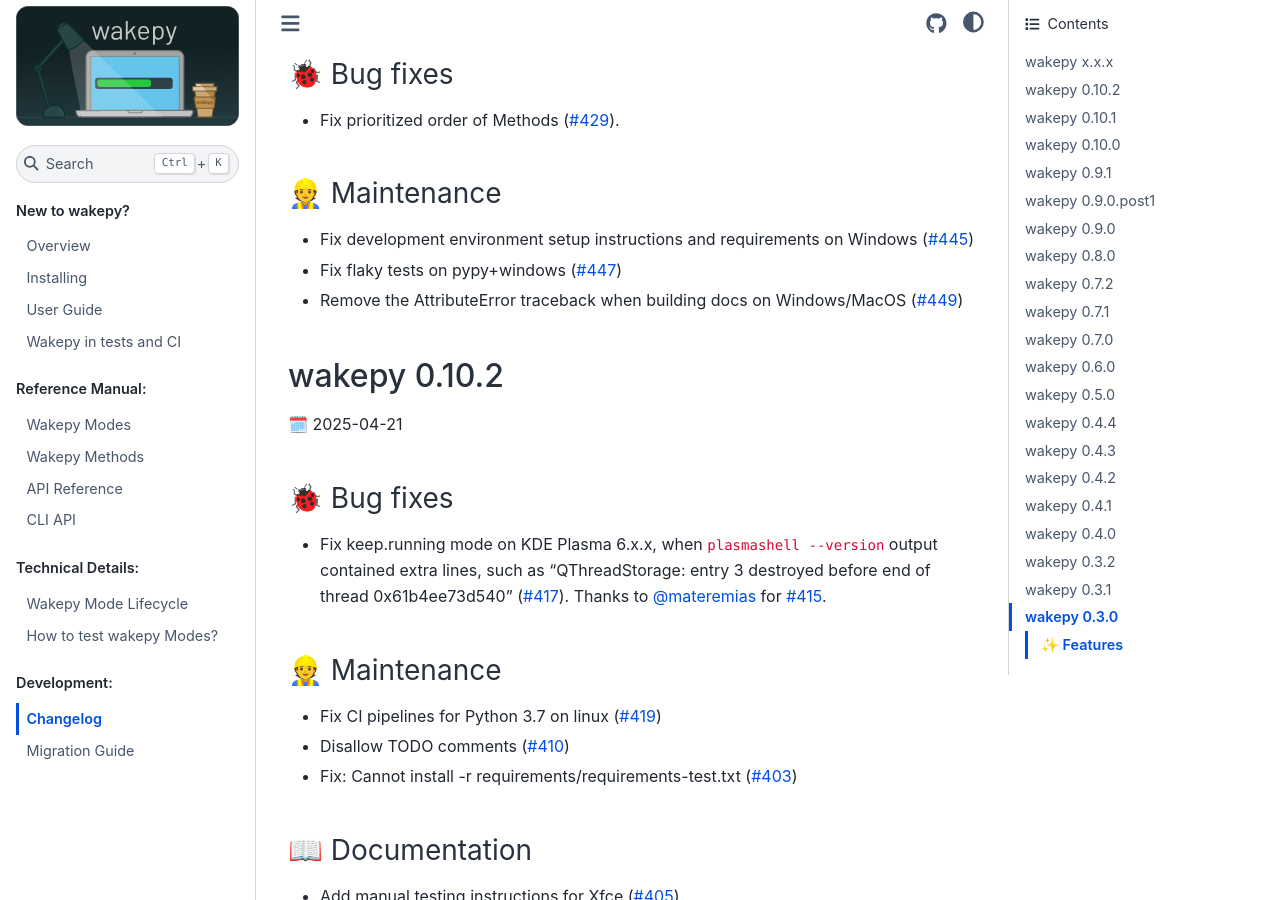
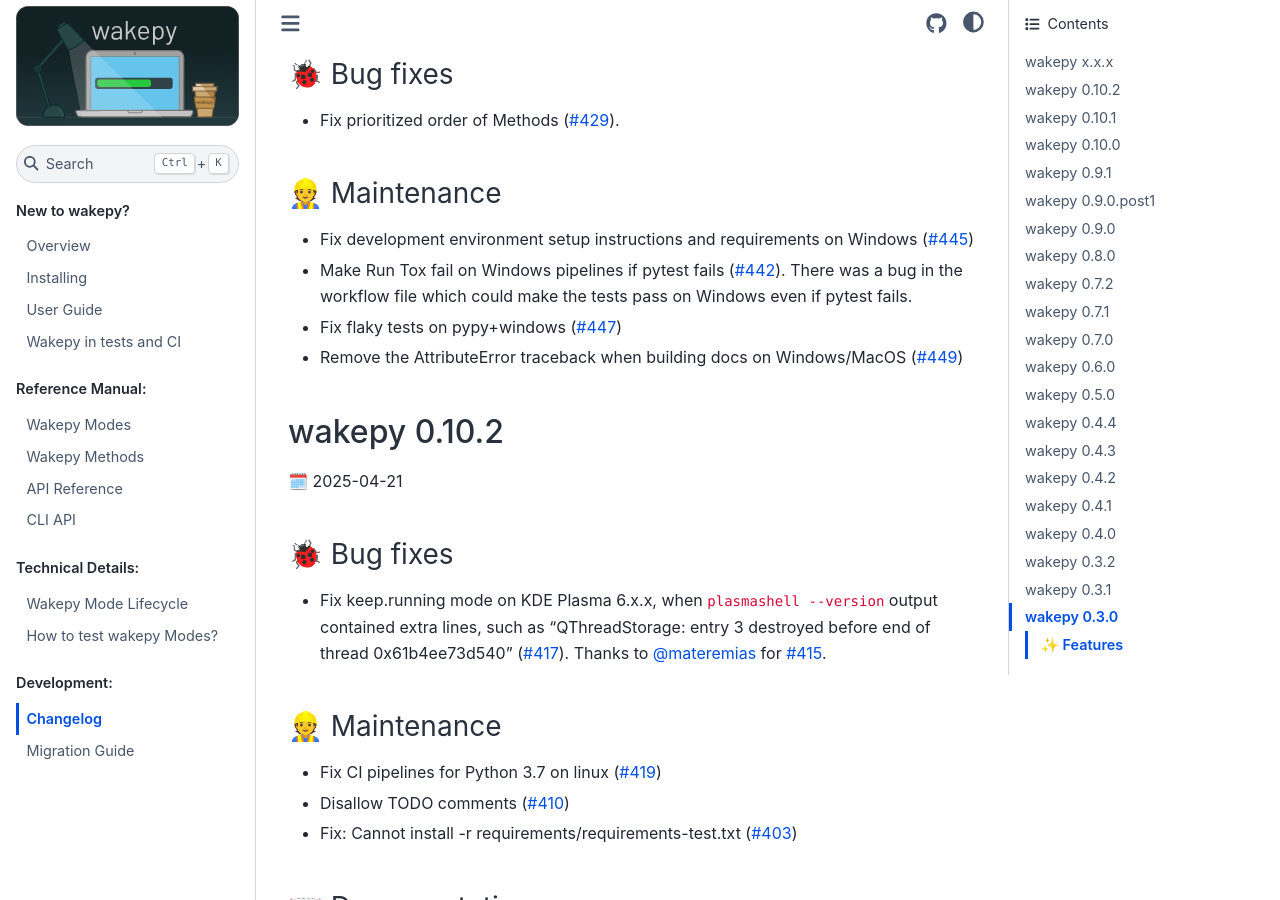
Before and after one commit to fohrloop/wakepy, a Sphinx documentation site: the page built from docs/source/changelog.md, in a window 1280 px wide and 900 px high, scrolled down 769 px. Built offline with Sphinx 7.4.7 and the Sphinx Book theme 1.1.4, drawn with Linux system fonts in a browser that asks for light colours; the version number could not be read and is left out.

```diff
--- a/docs/source/changelog.md
+++ b/docs/source/changelog.md
@@ -17,6 +17,7 @@
 
 ### 👷 Maintenance
 - Fix development environment setup instructions and requirements on Windows ([#445](https://github.com/fohrloop/wakepy/pull/445))
+- Make Run Tox fail on Windows pipelines if pytest fails ([#442](https://github.com/fohrloop/wakepy/pull/442)). There was a bug in the workflow file which could make the tests pass on Windows even if pytest fails.
 - Fix flaky tests on pypy+windows ([#447](https://github.com/fohrloop/wakepy/pull/447))
 - Remove the AttributeError traceback when building docs on Windows/MacOS ([#449](https://github.com/fohrloop/wakepy/pull/449))
 
```
Also changed, not shown: 1 other file.
